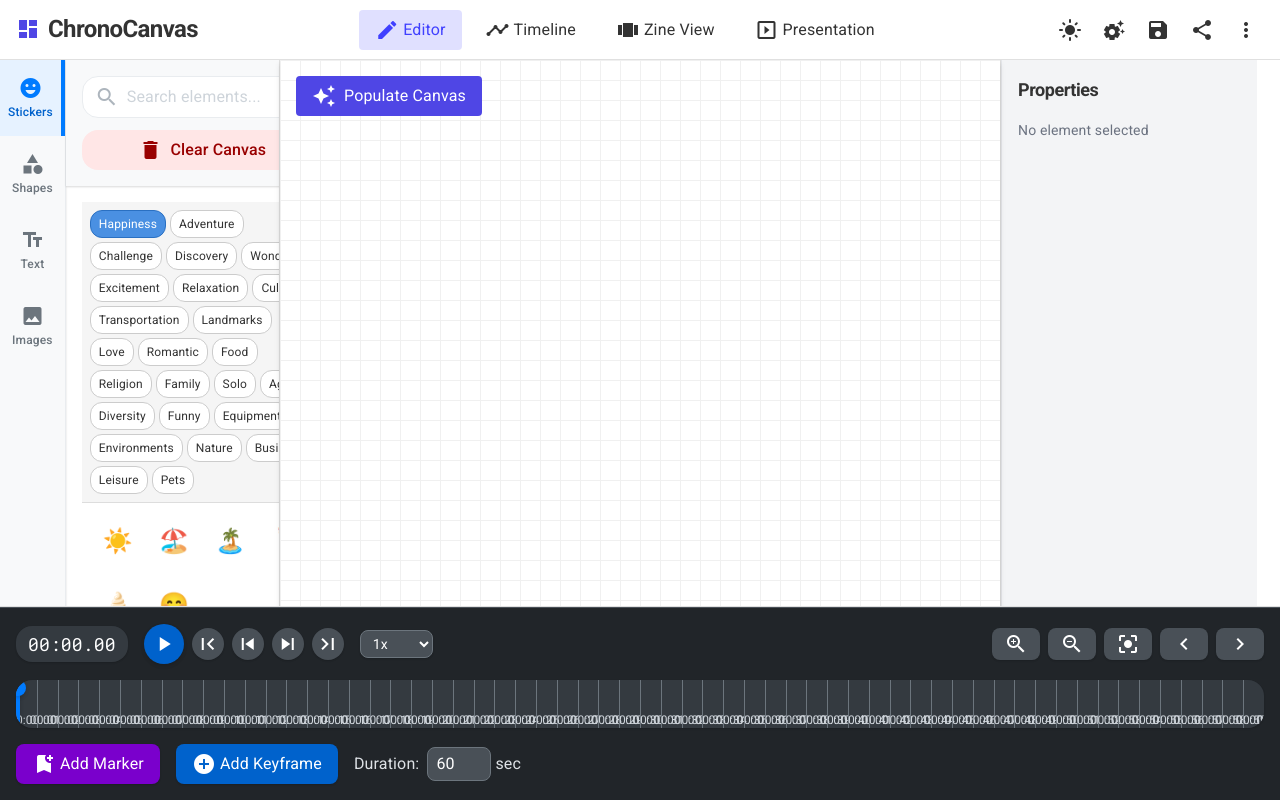
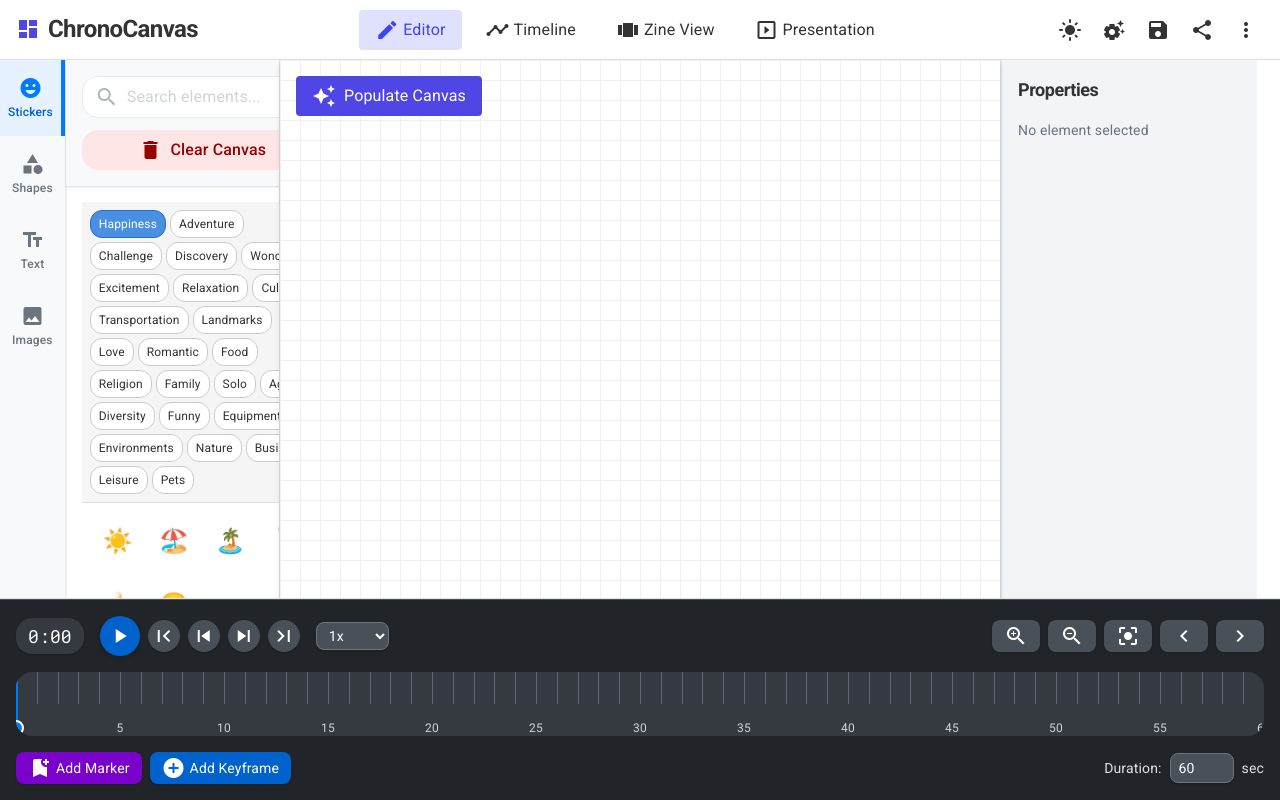
Before and after one commit to myidentity/hackathon-chrono-canvas, a React (Vite) app: page / in a window 1280 px wide. Built offline with nearby package versions, Linux system fonts and the light colour scheme.

Commit message:
Simplify timeline display format (v0.1.6)

```diff
--- a/package.json
+++ b/package.json
@@ -1,7 +1,7 @@
 {
   "name": "chrono-canvas",
   "private": true,
-  "version": "0.1.5",
+  "version": "0.1.6",
   "type": "module",
   "scripts": {
     "dev": "vite",
--- a/src/components/Timeline/EnhancedTimeline.tsx
+++ b/src/components/Timeline/EnhancedTimeline.tsx
@@ -54,7 +54,8 @@ const EnhancedTimeline: React.FC<EnhancedTimelineProps> = ({ mode = 'timeline' }
   const scrubberRef = useRef<HTMLDivElement>(null);
 
   /**
-   * Format time as MM:SS.ms
+   * Format time as MM:SS
+   * Simplified time display showing only minutes and seconds
    *
    * @param {number} seconds - Time in seconds
    * @returns {string} Formatted time string
@@ -62,8 +63,7 @@ const EnhancedTimeline: React.FC<EnhancedTimelineProps> = ({ mode = 'timeline' }
   const formatTime = (seconds: number) => {
     const mins = Math.floor(seconds / 60);
     const secs = Math.floor(seconds % 60);
-    const ms = Math.floor((seconds % 1) * 100);
-    return `${mins.toString().padStart(2, '0')}:${secs.toString().padStart(2, '0')}.${ms.toString().padStart(2, '0')}`;
+    return `${mins}:${secs.toString().padStart(2, '0')}`;
   };
 
   /**
@@ -356,7 +356,7 @@ const EnhancedTimeline: React.FC<EnhancedTimelineProps> = ({ mode = 'timeline' }
       {/* Timeline header */}
       <div className="flex items-center justify-between mb-4">
         <div className="flex items-center space-x-4">
-          {/* Current time display */}
+          {/* Current time display - Simplified format */}
           <div className="text-lg font-mono bg-surface-800 px-3 py-1 rounded-md-lg shadow-md-1">
             {formatTime(currentPosition)}
           </div>
@@ -474,56 +474,62 @@ const EnhancedTimeline: React.FC<EnhancedTimelineProps> = ({ mode = 'timeline' }
         </div>
       </div>
 
-      {/* Timeline track */}
+      {/* Timeline scrubber */}
       <div
         ref={timelineRef}
-        className="relative h-12 bg-surface-800 rounded-md-lg shadow-md-1 mb-4 cursor-pointer overflow-hidden"
+        className="relative h-16 bg-surface-800 rounded-md-lg overflow-hidden cursor-pointer"
         onClick={handleTimelineClick}
-        data-testid="timeline-track"
+        data-testid="timeline-scrubber"
       >
-        {/* Time markers */}
+        {/* Timeline markers - Using thick strokes for minutes, regular for seconds, dots for microseconds */}
         <div className="absolute top-0 left-0 w-full h-full">
-          {/* Generate time markers every second */}
-          {Array.from({ length: Math.ceil(duration) + 1 }).map((_, i) => {
-            // Skip if outside visible range
-            if (i < Math.floor(visibleRange.start) || i > Math.ceil(visibleRange.end)) {
-              return null;
-            }
-
-            // Calculate position
-            const position = ((i - visibleRange.start) / (visibleRange.end - visibleRange.start)) * 100;
+          {/* Generate time markers */}
+          {Array.from({ length: Math.ceil(duration) + 1 }).map((_, index) => {
+            const position = (index / duration) * 100;
+            const isMinute = index % 60 === 0;
+            const isSecond = index % 1 === 0;
 
             return (
               <div
-                key={`marker-${i}`}
-                className="absolute top-0 h-full border-l border-surface-600"
+                key={`marker-${index}`}
+                className={`absolute top-0 h-${isMinute ? '3/4' : isSecond ? '1/2' : '1/4'} w-${isMinute ? '1' : '0.5'} bg-surface-600`}
+                style={{
+                  left: `${position}%`,
+                  height: isMinute ? '75%' : isSecond ? '50%' : '25%',
+                  width: isMinute ? '2px' : '1px',
+                  opacity: isMinute ? 1 : isSecond ? 0.8 : 0.5
+                }}
+              />
+            );
+          })}
+
+          {/* Second markers with labels - Only show second labels */}
+          {Array.from({ length: Math.ceil(duration) + 1 }).map((_, index) => {
+            if (index % 5 === 0) { // Only show every 5 seconds for readability
+              const position = (index / duration) * 100;
+              return (
+                <div
+                  key={`label-${index}`}
+                  className="absolute bottom-0 transform -translate-x-1/2 text-xs text-surface-400"
                   style={{ left: `${position}%` }}
                 >
-                <div className="absolute -left-2 bottom-0 text-xs text-surface-400">
-                  {formatTime(i)}
-                </div>
+                  {index}
                 </div>
               );
+            }
+            return null;
           })}
         </div>
 
-        {/* Keyframe markers */}
+        {/* Markers */}
         {markers.map(marker => {
-          // Skip if outside visible range
-          if (marker.position < visibleRange.start || marker.position > visibleRange.end) {
-            return null;
-          }
-
-          // Calculate position
-          const position = ((marker.position - visibleRange.start) / (visibleRange.end - visibleRange.start)) * 100;
-
-          // Check if this is a keyframe marker
+          const position = (marker.position / duration) * 100;
           const isKeyframe = marker.id.startsWith('keyframe-');
 
           return (
             <div
               key={marker.id}
-              className={`absolute transform -translate-x-1/2 cursor-pointer transition-transform duration-200 hover:scale-125 ${isKeyframe ? 'top-1' : 'bottom-1'}`}
+              className={`absolute top-1/4 transform -translate-x-1/2 ${isKeyframe ? 'cursor-pointer' : ''}`}
               style={{
                 left: `${position}%`,
               }}
@@ -533,171 +539,106 @@ const EnhancedTimeline: React.FC<EnhancedTimelineProps> = ({ mode = 'timeline' }
               }}
               title={marker.name}
             >
-              {/* Diamond shape for keyframes, circle for regular markers */}
               {isKeyframe ? (
+                // Diamond shape for keyframes
                 <div
-                  className="w-4 h-4 rotate-45 shadow-md-2 animate-md-scale"
-                  style={{
-                    backgroundColor: marker.color || '#F26D5B',
-                  }}
+                  className="w-3 h-3 transform rotate-45 bg-primary-500 border border-white shadow-md-1"
+                  style={{ backgroundColor: marker.color }}
                 />
               ) : (
+                // Circle for regular markers
                 <div
-                  className="w-3 h-3 rounded-full shadow-md-1"
-                  style={{
-                    backgroundColor: marker.color || '#3b82f6',
-                  }}
+                  className="w-3 h-3 rounded-full bg-secondary-500 border border-white shadow-md-1"
+                  style={{ backgroundColor: marker.color }}
                 />
               )}
             </div>
           );
         })}
 
-        {/* Keyframe connections */}
-        {canvas.elements.map(element => {
-          if (!element.timelineData?.keyframes || element.timelineData.keyframes.length < 2) {
-            return null;
-          }
-
-          // Group keyframes by element
-          const keyframeMarkers = markers.filter(
-            marker => marker.id.startsWith(`keyframe-${element.id}`)
-          );
-
-          if (keyframeMarkers.length < 2) {
-            return null;
-          }
-
-          // Sort by position
-          keyframeMarkers.sort((a, b) => a.position - b.position);
-
-          return keyframeMarkers.slice(0, -1).map((marker, index) => {
-            const nextMarker = keyframeMarkers[index + 1];
-
-            // Skip if outside visible range
-            if (
-              (marker.position < visibleRange.start && nextMarker.position < visibleRange.start) ||
-              (marker.position > visibleRange.end && nextMarker.position > visibleRange.end)
-            ) {
-              return null;
-            }
-
-            // Calculate positions
-            const startPos = Math.max(
-              0,
-              ((marker.position - visibleRange.start) / (visibleRange.end - visibleRange.start)) * 100
-            );
-            const endPos = Math.min(
-              100,
-              ((nextMarker.position - visibleRange.start) / (visibleRange.end - visibleRange.start)) * 100
-            );
-
-            return (
-              <div
-                key={`connection-${marker.id}-${nextMarker.id}`}
-                className="absolute top-3 h-0.5 opacity-70"
-                style={{
-                  left: `${startPos}%`,
-                  width: `${endPos - startPos}%`,
-                  backgroundColor: marker.color || '#F26D5B',
-                }}
-              />
-            );
-          });
-        })}
-
-        {/* Current position scrubber */}
+        {/* Current position indicator */}
         <div
           ref={scrubberRef}
-          className="absolute top-0 h-full w-1 bg-primary-500 cursor-ew-resize shadow-md-2"
-          style={{
-            left: `${((currentPosition - visibleRange.start) / (visibleRange.end - visibleRange.start)) * 100}%`,
-          }}
+          className="absolute top-0 h-full w-1 bg-primary-500 transform -translate-x-1/2 cursor-move"
+          style={{ left: `${(currentPosition / duration) * 100}%` }}
           onMouseDown={handleScrubberMouseDown}
-          data-testid="timeline-scrubber"
         >
           {/* Scrubber handle */}
-          <div className="absolute -left-1.5 top-0 w-4 h-4 bg-primary-500 rounded-full shadow-md-2" />
+          <div className="absolute bottom-0 left-1/2 transform -translate-x-1/2 w-4 h-4 rounded-full bg-primary-500 border-2 border-white shadow-md-2" />
         </div>
       </div>
 
-      {/* Timeline actions */}
-      <div className="flex items-center space-x-4">
+      {/* Timeline controls */}
+      <div className="flex items-center justify-between mt-4">
+        <div className="flex items-center space-x-2">
           {/* Add marker button */}
           <button
-          className="flex items-center px-4 py-2 bg-secondary-600 hover:bg-secondary-700 text-white rounded-md-md shadow-md-1 transition-all duration-200"
+            className="bg-secondary-600 hover:bg-secondary-700 text-white px-3 py-1 rounded-md-md text-sm flex items-center space-x-1 shadow-md-1 transition-all duration-200"
             onClick={() => setShowMarkerForm(!showMarkerForm)}
             aria-label="Add marker"
           >
-          <i className="material-icons mr-1">bookmark_add</i>
-          Add Marker
+            <i className="material-icons text-sm">bookmark_add</i>
+            <span>Add Marker</span>
           </button>
 
           {/* Add keyframe button */}
           <button
-          className={`flex items-center px-4 py-2 rounded-md-md shadow-md-1 transition-all duration-200 ${
-            hasSelectedElement
-              ? 'bg-primary-600 hover:bg-primary-700 text-white'
-              : 'bg-surface-600 text-surface-400 cursor-not-allowed'
-          }`}
+            className={`${hasSelectedElement ? 'bg-primary-600 hover:bg-primary-700' : 'bg-surface-700 opacity-50 cursor-not-allowed'} text-white px-3 py-1 rounded-md-md text-sm flex items-center space-x-1 shadow-md-1 transition-all duration-200`}
             onClick={handleAddKeyframe}
             disabled={!hasSelectedElement}
             aria-label="Add keyframe"
           >
-          <i className="material-icons mr-1">add_circle</i>
-          Add Keyframe
+            <i className="material-icons text-sm">add_circle</i>
+            <span>Add Keyframe</span>
           </button>
+        </div>
 
-        {/* Duration input */}
-        <div className="flex items-center">
-          <span className="mr-2 text-surface-300">Duration:</span>
+        {/* Duration control */}
+        <div className="flex items-center space-x-2">
+          <span className="text-sm text-surface-300">Duration:</span>
           <input
             type="number"
-            className="w-16 bg-surface-700 border border-surface-600 rounded-md-md px-2 py-1 text-white focus:outline-none focus:ring-2 focus:ring-primary-500"
+            className="w-16 bg-surface-700 border border-surface-600 rounded-md-md px-2 py-1 text-sm text-white shadow-md-1 focus:outline-none focus:ring-2 focus:ring-primary-500"
             value={duration}
             onChange={(e) => {
-              const newDuration = Math.max(1, parseInt(e.target.value) || 1);
+              const value = parseInt(e.target.value);
+              if (!isNaN(value) && value > 0) {
                 // Update duration in context
+              }
             }}
             min="1"
-            step="1"
+            max="3600"
           />
-          <span className="ml-1 text-surface-300">sec</span>
+          <span className="text-sm text-surface-300">sec</span>
         </div>
       </div>
 
       {/* Marker form */}
       {showMarkerForm && (
-        <div className="mt-4 p-4 bg-surface-800 rounded-md-lg shadow-md-2 animate-md-fade-in">
-          <h3 className="text-lg font-medium mb-3 text-surface-100">Add Marker</h3>
-          <div className="flex items-end space-x-4">
-            <div className="flex-1">
-              <label className="block text-sm text-surface-300 mb-1">Marker Name</label>
+        <div className="mt-4 p-4 bg-surface-800 rounded-md-lg shadow-md-2">
+          <h3 className="text-sm font-medium mb-2">Add Marker</h3>
+          <div className="flex items-center space-x-2">
             <input
               type="text"
-                className="w-full bg-surface-700 border border-surface-600 rounded-md-md px-3 py-2 text-white focus:outline-none focus:ring-2 focus:ring-primary-500"
+              className="flex-1 bg-surface-700 border border-surface-600 rounded-md-md px-2 py-1 text-sm text-white shadow-md-1 focus:outline-none focus:ring-2 focus:ring-primary-500"
+              placeholder="Marker name"
               value={markerForm.name}
               onChange={(e) => setMarkerForm({ ...markerForm, name: e.target.value })}
-                placeholder="Enter marker name"
             />
-            </div>
-            <div>
-              <label className="block text-sm text-surface-300 mb-1">Color</label>
             <input
               type="color"
-                className="h-10 w-16 bg-surface-700 border border-surface-600 rounded-md-md cursor-pointer"
+              className="w-8 h-8 rounded-md-md cursor-pointer border border-surface-600"
               value={markerForm.color}
               onChange={(e) => setMarkerForm({ ...markerForm, color: e.target.value })}
             />
-            </div>
             <button
-              className="px-4 py-2 bg-primary-600 hover:bg-primary-700 text-white rounded-md-md shadow-md-1 transition-all duration-200"
+              className="bg-primary-600 hover:bg-primary-700 text-white px-3 py-1 rounded-md-md text-sm shadow-md-1 transition-all duration-200"
               onClick={handleAddMarker}
             >
               Add
             </button>
             <button
-              className="px-4 py-2 bg-surface-600 hover:bg-surface-500 text-white rounded-md-md shadow-md-1 transition-all duration-200"
+              className="bg-surface-700 hover:bg-surface-600 text-white px-3 py-1 rounded-md-md text-sm shadow-md-1 transition-all duration-200"
               onClick={() => setShowMarkerForm(false)}
             >
               Cancel
```
Lines whose indentation alone changed are shown as unchanged.
